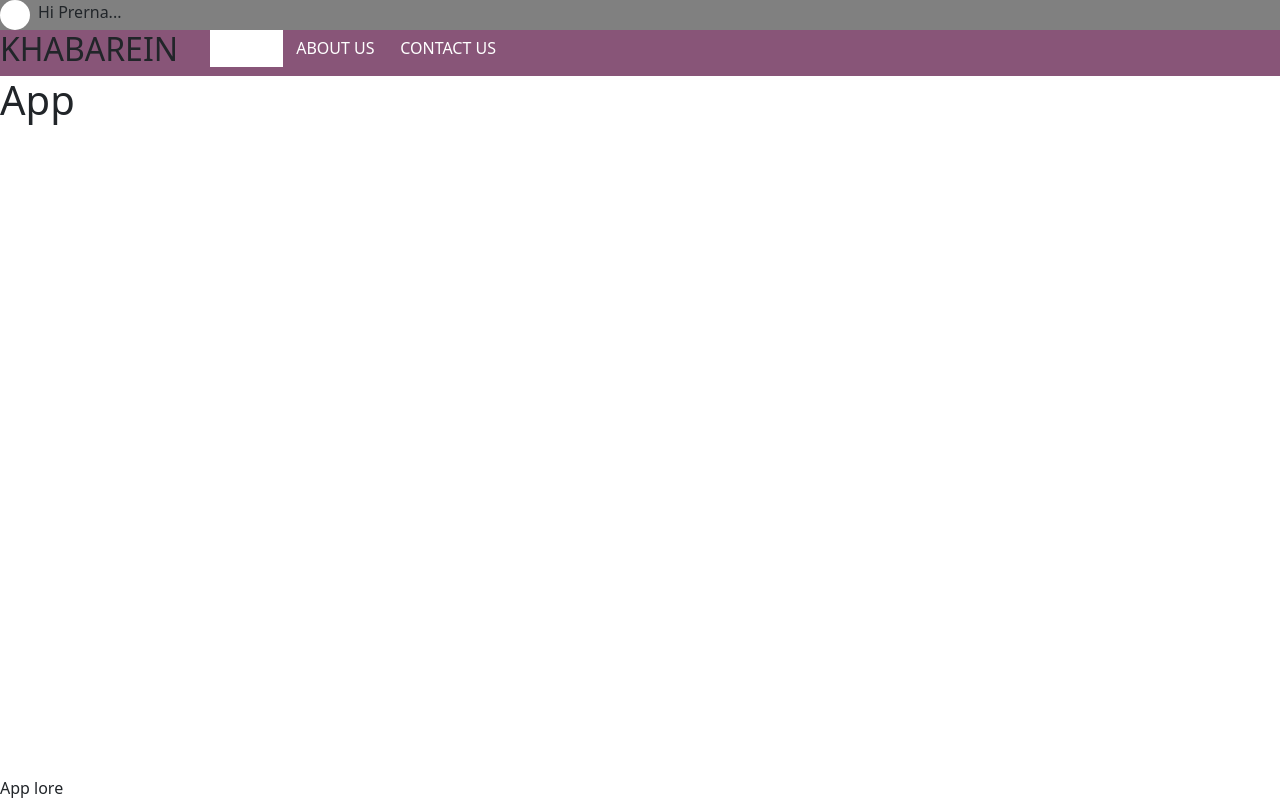
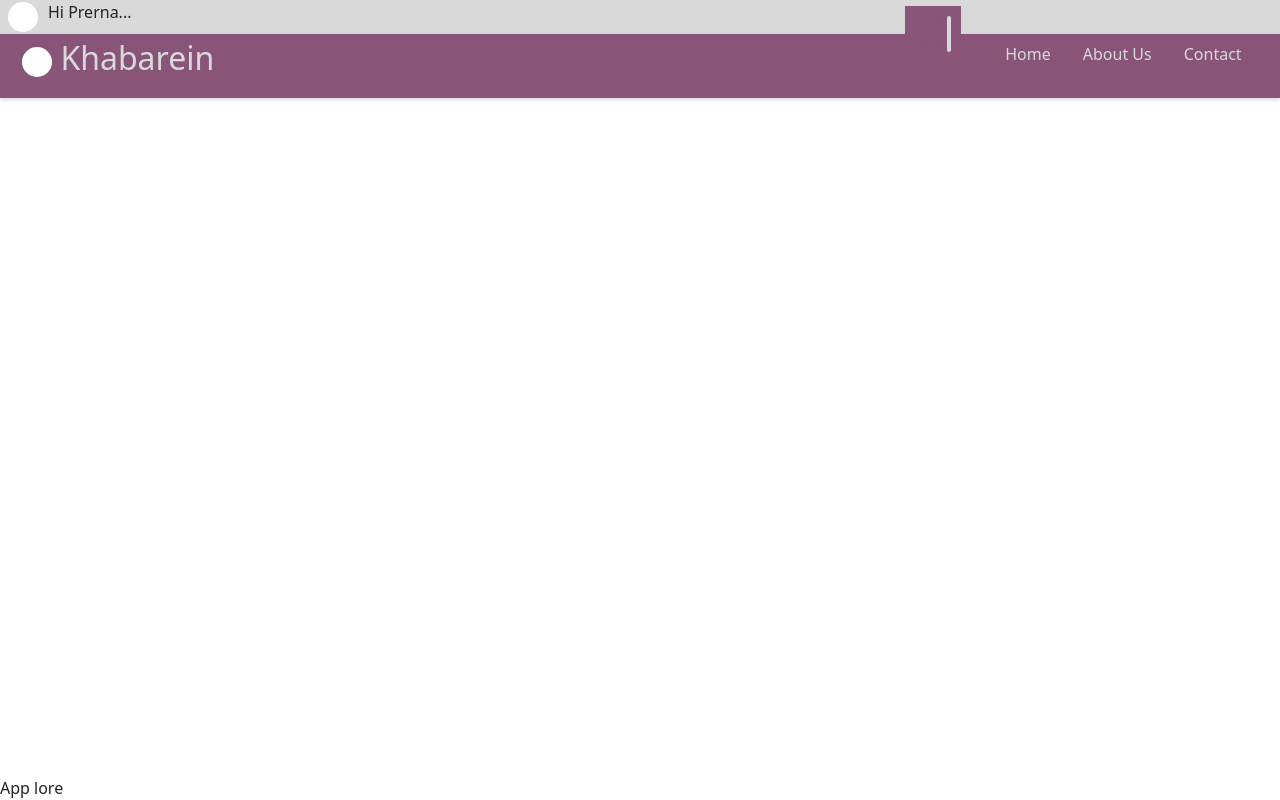
Before and after one commit to prernamalik00/News_forum, a React (Create React App) app in the folder app/: page / in a window 1280 px wide. Built offline with nearby package versions, Linux system fonts and the light colour scheme.

Commit message:
Changing header css

```diff
--- a/app/src/components/Header.jsx
+++ b/app/src/components/Header.jsx
@@ -11,20 +11,33 @@ function Header() {
                 Hi Prerna...
             </div>
             <div className="d-flex navigation">
-                {/* <div>
-                    <Drawer />
-                </div> */}
-                <div className="header-name">
-                    <h2>KHABAREIN</h2>
+                <div className="navbar-container container">
+                    <a href=""
+                     className="home-link">
+                        <div className="navbar-logo"></div>
+                        <h2>Khabarein</h2>
+                    </a>
+
+                    <div className="menu-list">
+                        <div className="search-bar">
+                            <a href="#search" className="search-btn"></a>
+                            <input type="text" className="search-text" name="" placeholder="Search..."/>
+                        </div>
+                        <ul class="nav justify-content-end">
+                            <li class="nav-item">
+                                <a class="nav-link active" href="#Home">Home</a>
+                            </li>
+                            <li class="nav-item">
+                                <a class="nav-link" href="#aboutus">About Us</a>
+                            </li>
+                            <li class="nav-item">
+                                <a class="nav-link" href="#contactus">Contact</a>
+                            </li>
+                        </ul>
+                    </div>
+
                 </div>
 
-                <div className="menu-list">
-                    <ul>
-                        <li className="active"><a href="#home">HOME</a></li>
-                        <li><a href="#about">ABOUT US</a></li>
-                        <li><a href="#contact">CONTACT US</a></li>
-                    </ul>
-                </div>
             </div>
         </div>
 
--- a/app/src/styles/components/header.scss
+++ b/app/src/styles/components/header.scss
@@ -1,48 +1,113 @@
+$nav-color: #885578;
+$text-color: hsl(0, 0%, 85%);
+$text-color-focus: white;
+$nav-height: 64px;
+
 .header {
   background-color: #000000;
   .user-header {
-    background: grey;
+    background: $text-color;
     .user-pic {
-      background-color: white;
+      background-color: $text-color-focus;
       border-radius: 50%;
       width: 30px;
       height: 30px;
-      margin-right: 0.5em;
-      padding: 0.5em;
+      margin: 2px 10px 2px 8px;
+      padding: 0.5rem;
     }
   }
   .navigation {
     background-color: #885578;
+    min-height: $nav-height;
+    position: fixed;
+    text-decoration: none;
+    left: 0;
+    right: 0;
+    box-shadow: 0 2px 4px rgba(0, 0, 0, 0.15);
 
-    .menu-list {
-      list-style-type: none;
-      margin: 0;
-      padding: 0;
-      overflow: hidden;
-      background-color: #885578;
+    .container {
+      max-width: 1366px;
+      padding-left: 1.4rem;
+      padding-right: 1.4rem;
+      margin-left: auto;
+      margin-right: auto;
+    }
+
+    .navbar-container {
+      display: flex;
       justify-content: space-between;
-      float: right;
-      li {
+      height: 100%;
+      align-items: center;
+      .home-link {
+        color: hsl(0, 0%, 85%);
+        text-decoration: none;
         display: flex;
-        float: left;
-        a {
-          display: block;
-          color: white;
-          text-align: center;
-          padding: 14px 16px;
-          text-decoration: none;
-          padding: 0.4em 0.8em;
-          &:hover:not(.active) {
-            background-color: white;
-            color: #885578;
-          }
+        font-weight: 400;
+        align-items: center;
+
+        .navbar-logo {
+          background-color: white;
+          border-radius: 50%;
+          width: 30px;
+          height: 30px;
+          margin-right: 0.5em;
+        }
+
         }
 
 
-      }
-      .active {
-        background-color: white;
-        color: #885578;
+
+        .menu-list {
+          color: $text-color;
+          display: flex;
+            li {
+              .nav-link {
+                color: $text-color;
+              }
+
+            }
+          }
+
+
+          .search-bar:hover > .search-text {
+            width: 240px;
+            padding: 0 6px;
+          }
+          .search-bar {
+            transform: translate(-50%, -50%);
+            background: $nav-color;
+
+
+            border: $text-color;
+            padding: 10px;
+            .search-btn {
+              color: $text-color;
+              float: left;
+              width: 32px;
+              height: 32px;
+              border-radius: 50%;
+              border-color: $text-color;
+              background: $nav-color;
+              display: flex;
+              justify-content: center;
+              align-items: center;
+            }
+
+            .search-text {
+              border-radius: 40px;
+              border-style: solid;
+              border-color: $text-color;
+              background: none;
+              outline: none;
+              float: left;
+              padding: 0;
+              color: $text-color;
+              transition: 0.4s;
+              line-height: 32px;
+              width: 0px;
+
+            }
+        }
       }
     }
    }
--- a/app/src/styles/main.css
+++ b/app/src/styles/main.css
@@ -1,37 +1,80 @@
 .header {
   background-color: #000000; }
   .header .user-header {
-    background: grey; }
+    background: #d9d9d9; }
     .header .user-header .user-pic {
       background-color: white;
       border-radius: 50%;
       width: 30px;
       height: 30px;
-      margin-right: 0.5em;
-      padding: 0.5em; }
+      margin: 2px 10px 2px 8px;
+      padding: 0.5rem; }
   .header .navigation {
-    background-color: #885578; }
-    .header .navigation .menu-list {
-      list-style-type: none;
-      margin: 0;
-      padding: 0;
-      overflow: hidden;
-      background-color: #885578;
+    background-color: #885578;
+    min-height: 64px;
+    position: fixed;
+    text-decoration: none;
+    left: 0;
+    right: 0;
+    box-shadow: 0 2px 4px rgba(0, 0, 0, 0.15); }
+    .header .navigation .container {
+      max-width: 1366px;
+      padding-left: 1.4rem;
+      padding-right: 1.4rem;
+      margin-left: auto;
+      margin-right: auto; }
+    .header .navigation .navbar-container {
+      display: flex;
       justify-content: space-between;
-      float: right; }
-      .header .navigation .menu-list li {
+      height: 100%;
+      align-items: center; }
+      .header .navigation .navbar-container .home-link {
+        color: #d9d9d9;
+        text-decoration: none;
         display: flex;
-        float: left; }
-        .header .navigation .menu-list li a {
-          display: block;
-          color: white;
-          text-align: center;
-          padding: 14px 16px;
-          text-decoration: none;
-          padding: 0.4em 0.8em; }
-          .header .navigation .menu-list li a:hover:not(.active) {
-            background-color: white;
-            color: #885578; }
-      .header .navigation .menu-list .active {
-        background-color: white;
-        color: #885578; }
+        font-weight: 400;
+        align-items: center; }
+        .header .navigation .navbar-container .home-link .navbar-logo {
+          background-color: white;
+          border-radius: 50%;
+          width: 30px;
+          height: 30px;
+          margin-right: 0.5em; }
+      .header .navigation .navbar-container .menu-list {
+        color: #d9d9d9;
+        display: flex; }
+        .header .navigation .navbar-container .menu-list ul li .nav-item:hover {
+          border-bottom-color: white; }
+        .header .navigation .navbar-container .menu-list ul li .nav-link {
+          color: #d9d9d9; }
+        .header .navigation .navbar-container .menu-list .search-bar:hover > .search-text {
+          width: 240px;
+          padding: 0 6px; }
+        .header .navigation .navbar-container .menu-list .search-bar {
+          transform: translate(-50%, -50%);
+          background: #885578;
+          border: #d9d9d9;
+          padding: 10px; }
+          .header .navigation .navbar-container .menu-list .search-bar .search-btn {
+            color: #d9d9d9;
+            float: left;
+            width: 32px;
+            height: 32px;
+            border-radius: 50%;
+            border-color: #d9d9d9;
+            background: #885578;
+            display: flex;
+            justify-content: center;
+            align-items: center; }
+          .header .navigation .navbar-container .menu-list .search-bar .search-text {
+            border-radius: 40px;
+            border-style: solid;
+            border-color: #d9d9d9;
+            background: none;
+            outline: none;
+            float: left;
+            padding: 0;
+            color: #d9d9d9;
+            transition: 0.4s;
+            line-height: 32px;
+            width: 0px; }
```
